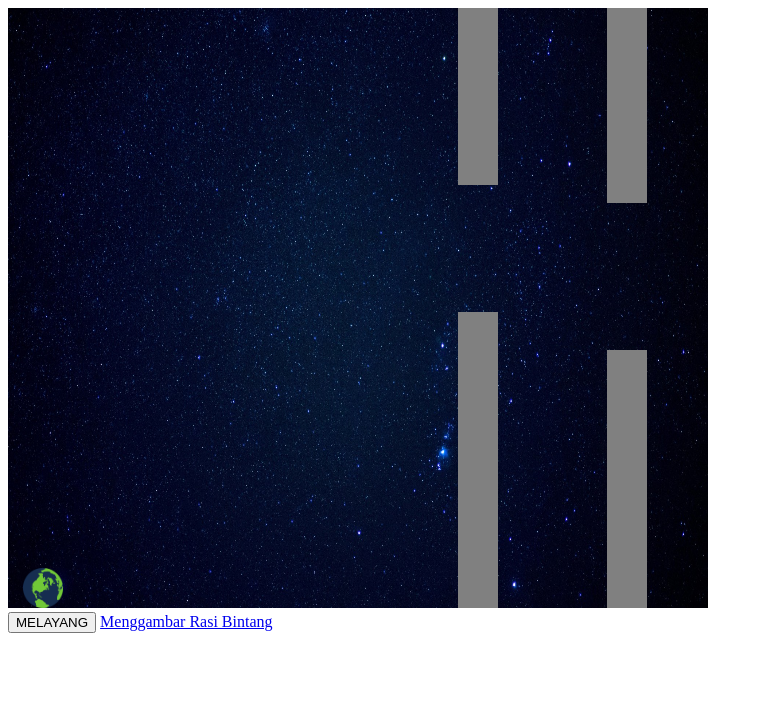
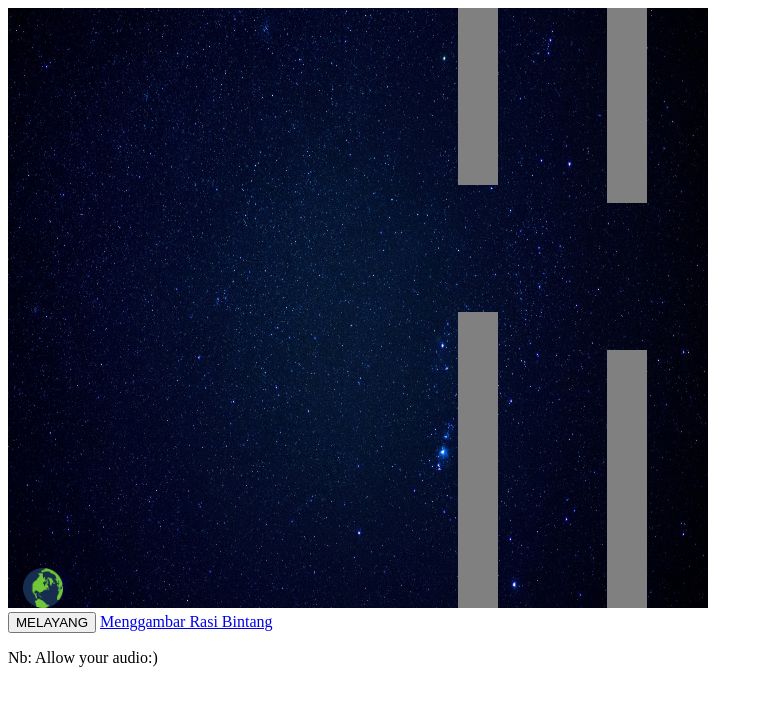
Before and after one commit to minda09/MultimediaOnline, a plain HTML site: page tugasakhir.html in a window 1280 px wide. Shown: the whole page, without its empty margins (0-763 px from the left). Drawn offline with Linux system fonts and the light colour scheme.

Commit message:
Update tugasakhir.html

```diff
--- a/tugasakhir.html
+++ b/tugasakhir.html
@@ -153,6 +153,6 @@ pemain.gravitasi = n;
 <button class="btn btn-secondary" onmousedown="melayang(-0.2)" onmouseup="melayang(0.05)">MELAYANG</button>
 <a href="part2.html" role="button">Menggambar Rasi Bintang</a> </button>
 <audio src="David Archuleta - Crush.mp3" autoplay="autoplay"></audio>
-
+<p> Nb: Allow your audio:)
 </body>
 </html>
```
